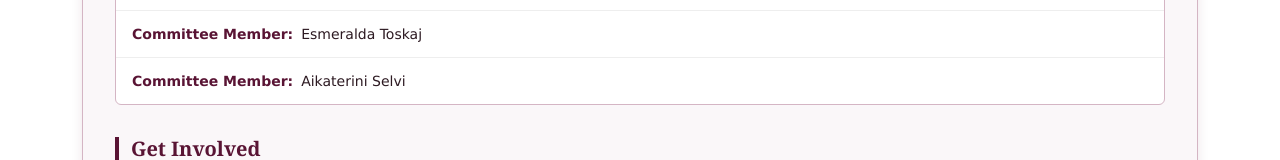
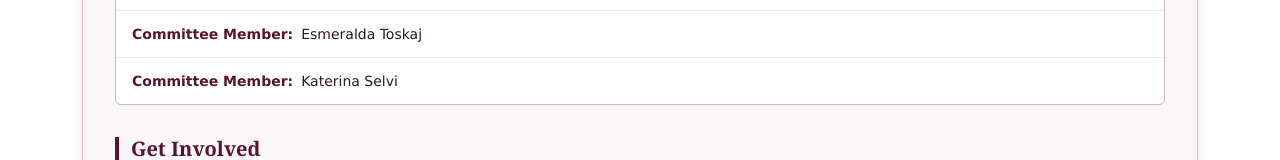
Before and after one commit to Leicester-Greek-School/website, a Vue app: page /committee in a window 1280 px wide. Shown: the part 1302-1462 px from the top of the page. Built offline with nearby package versions, Linux system fonts and the light colour scheme.

Commit message:
Change Katerina's name

```diff
--- a/src/views/Committee.vue
+++ b/src/views/Committee.vue
@@ -68,7 +68,7 @@
           </li>
             <li>
             <span class="member-role">Committee Member:</span>
-            <span class="member-name">Aikaterini Selvi</span>
+            <span class="member-name">Katerina Selvi</span>
           </li>
         </ul>
 
```
